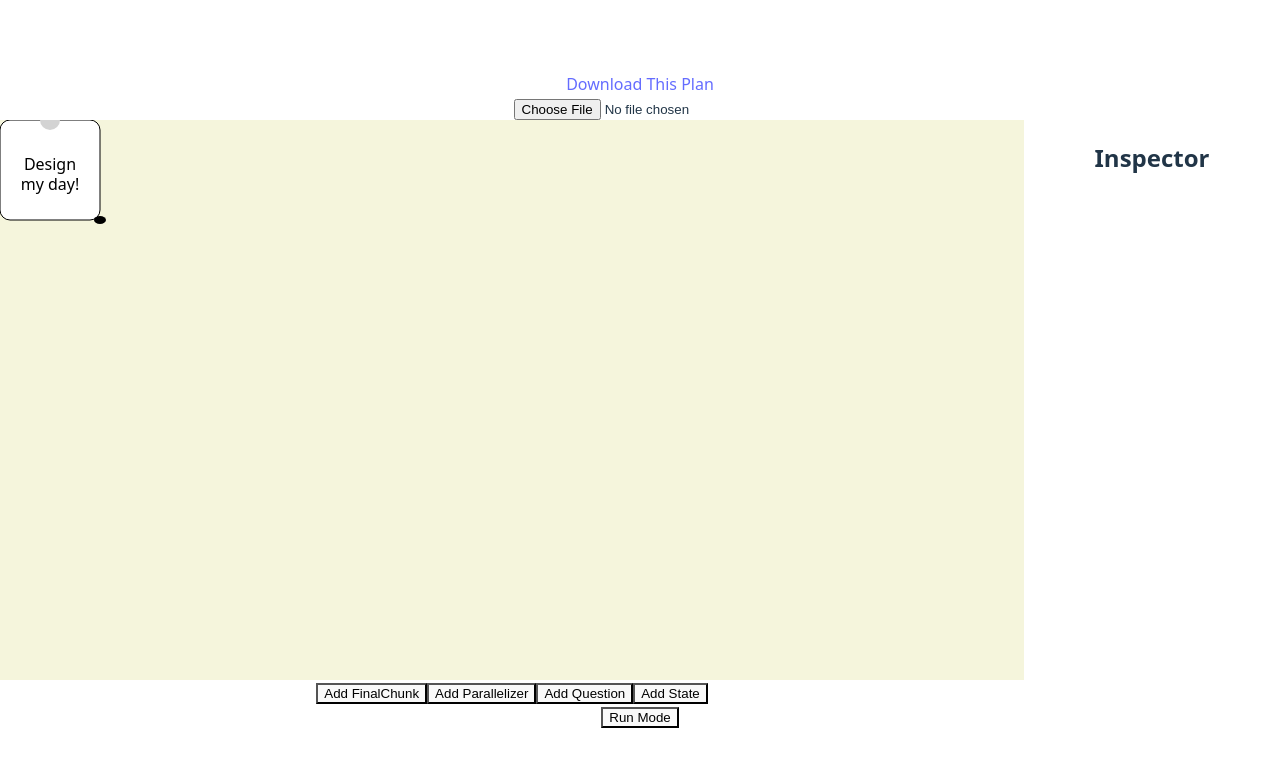
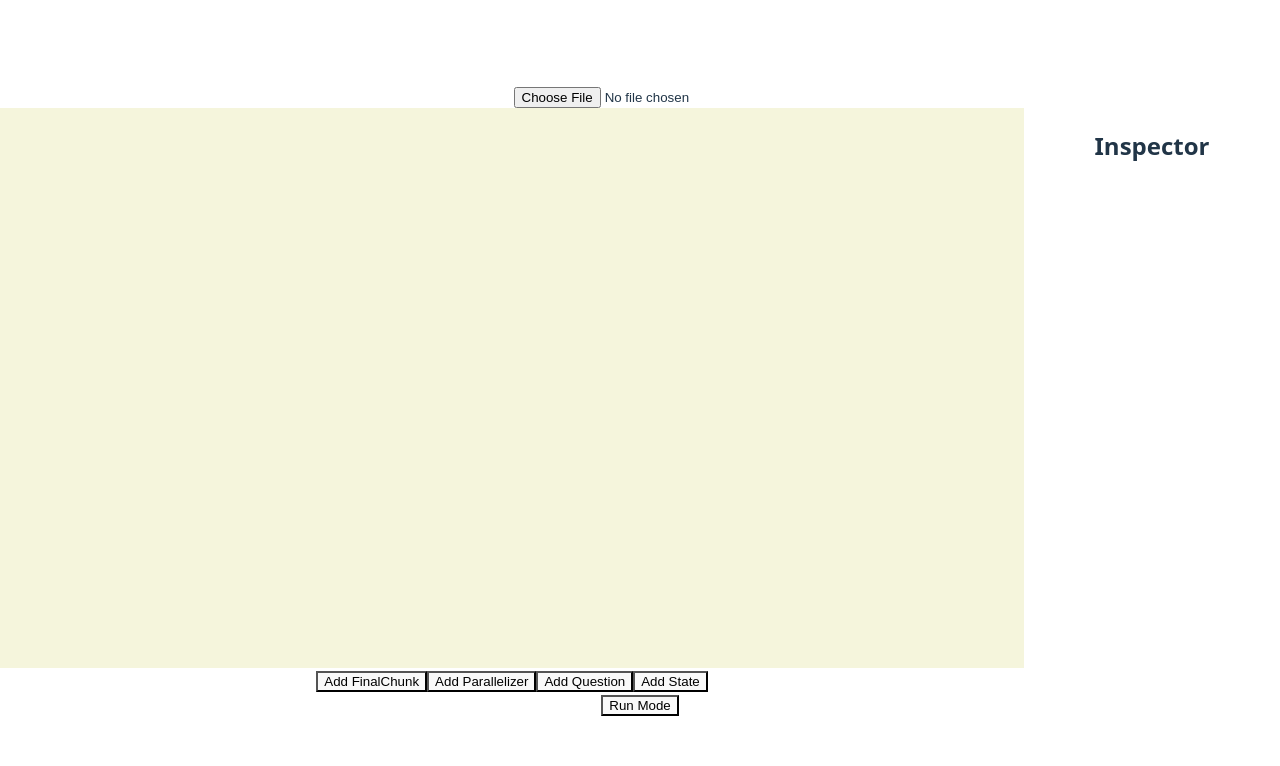
Before and after one commit to chhotii-alex/flex-sched, a Svelte app: page / in a window 1280 px wide. Shown: the top 766 px of the page. Built offline with nearby package versions, Linux system fonts and the light colour scheme; a web font is replaced by a local one.

Commit message:
bugfix: was blanking out localstorage

```diff
--- a/src/App.svelte
+++ b/src/App.svelte
@@ -8,15 +8,15 @@
   const isBrowser = typeof window !== "undefined";
 
   let tab = "design";
-  let chunks = [];
-  let startChunk = null;
+  let chunks;
+  let startChunk;
 
   function makeBlank() {
     const newChunk = new FinalChunk("Design\nmy day!");
     return [newChunk];
   }
 
-  $: updateChunks(chunks, startChunk);
+  $: if (chunks) updateChunks(chunks, startChunk);
 
   function updateChunks(newChunks, newStartChunk) {
     if (isBrowser) {
@@ -45,7 +45,7 @@
 </script>
 
 {#if tab == "design"}
-  <DesignTab bind:chunks bind:startChunk {updateChunks} />
+  <DesignTab bind:chunks bind:startChunk />
 {:else}
   <DailySched {startChunk} />
 {/if}
```
